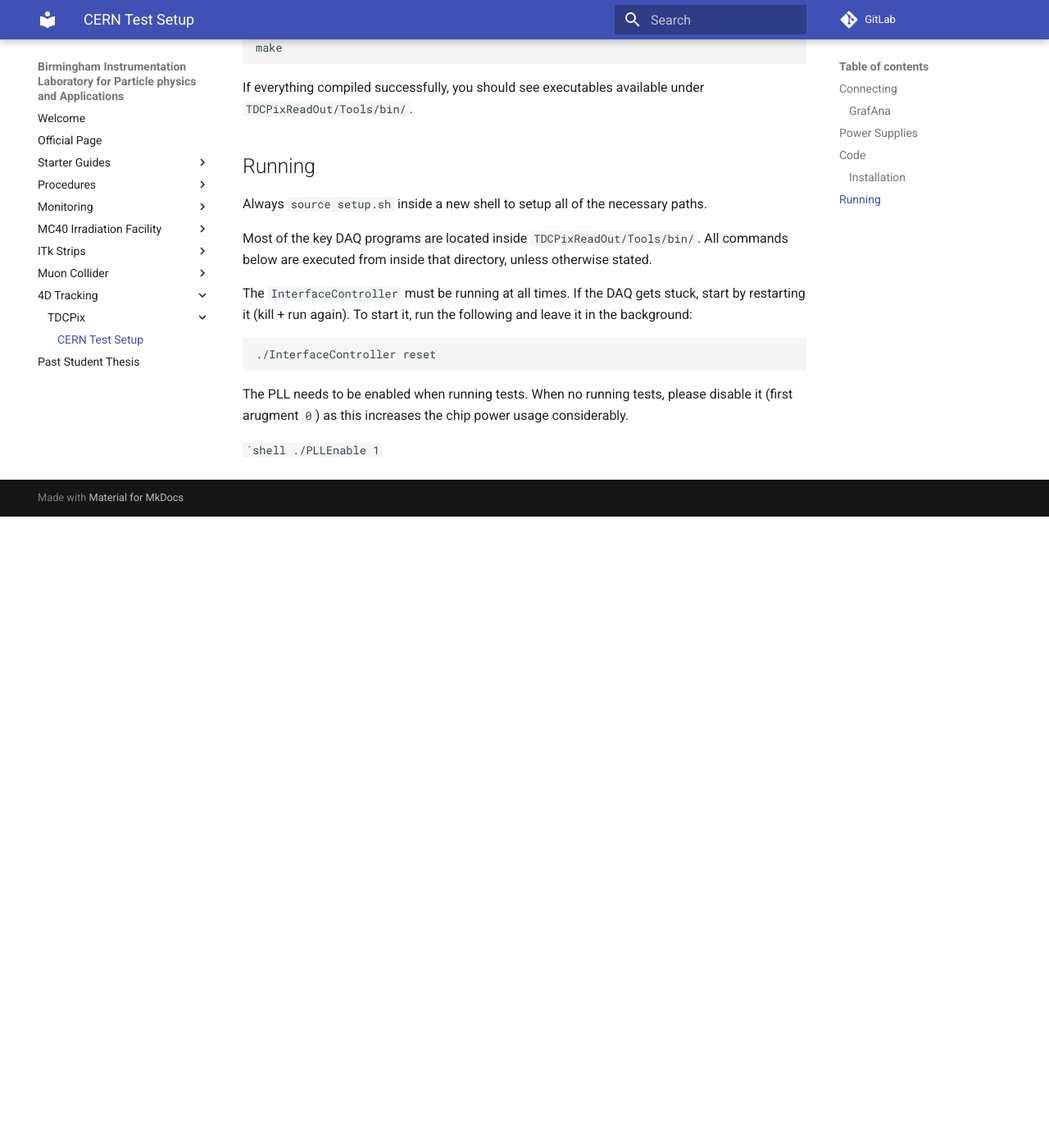
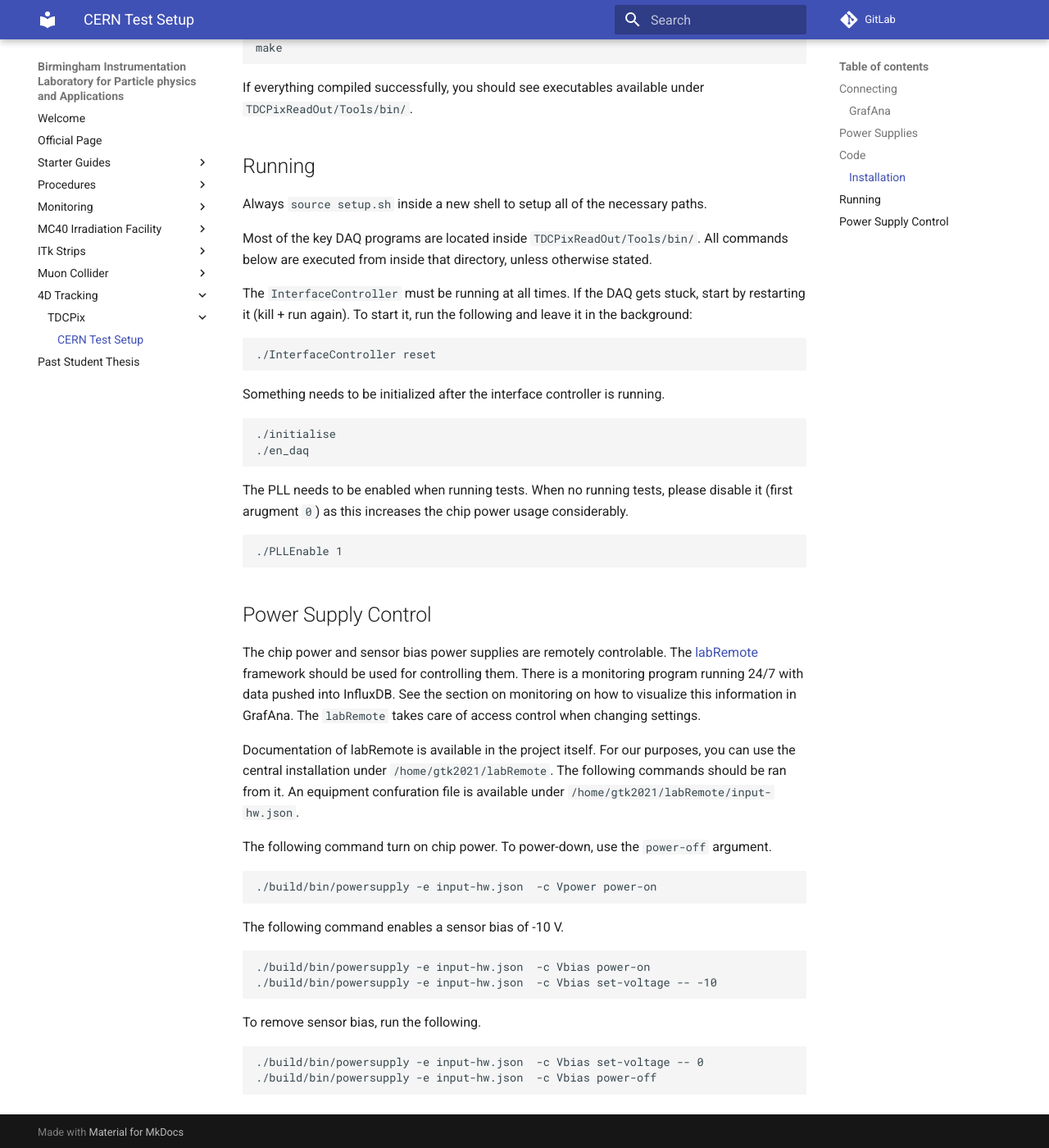
Before and after one commit to BILPAware/wiki, an MkDocs documentation site: the page built from docs/4dtracking/tdcpix/cernsetup.md, in a window 1280 px wide and 1400 px high, scrolled down 1452 px. Shown: the whole window at 82% size. Built offline with MkDocs 1.6.1 and Material for MkDocs 9.7.7, drawn with Linux system fonts in a browser that asks for light colours; before the commit the page ends 2082 px from its top, so only the background shows below that.

Commit message:
Add information of power supply contorl.

````diff
--- a/docs/4dtracking/tdcpix/cernsetup.md
+++ b/docs/4dtracking/tdcpix/cernsetup.md
@@ -66,8 +66,41 @@ The `InterfaceController` must be running at all times. If the DAQ gets stuck, s
 ./InterfaceController reset
 ```
 
+Something needs to be initialized after the interface controller is running.
+
+```shell
+./initialise
+./en_daq
+```
+
 The PLL needs to be enabled when running tests. When no running tests, please disable it (first arugment `0`) as this increases the chip power usage considerably.
 
 ```shell
 ./PLLEnable 1
-``
+```
+
+## Power Supply Control
+
+The chip power and sensor bias power supplies are remotely controlable. The [labRemote](https://gitlab.cern.ch/berkeleylab/labRemote) framework should be used for controlling them. There is a monitoring program running 24/7 with data pushed into InfluxDB. See the section on monitoring on how to visualize this information in GrafAna. The `labRemote` takes care of access control when changing settings.
+
+Documentation of labRemote is available in the project itself. For our purposes, you can use the central installation under `/home/gtk2021/labRemote`. The following commands should be ran from it. An equipment confuration file is available under `/home/gtk2021/labRemote/input-hw.json`.
+
+The following command turn on chip power. To power-down, use the `power-off` argument.
+
+```shell
+./build/bin/powersupply -e input-hw.json  -c Vpower power-on
+```
+
+The following command enables a sensor bias of -10 V.
+
+```shell
+./build/bin/powersupply -e input-hw.json  -c Vbias power-on
+./build/bin/powersupply -e input-hw.json  -c Vbias set-voltage -- -10
+```
+
+To remove sensor bias, run the following.
+
+```shell
+./build/bin/powersupply -e input-hw.json  -c Vbias set-voltage -- 0
+./build/bin/powersupply -e input-hw.json  -c Vbias power-off
+```
````
